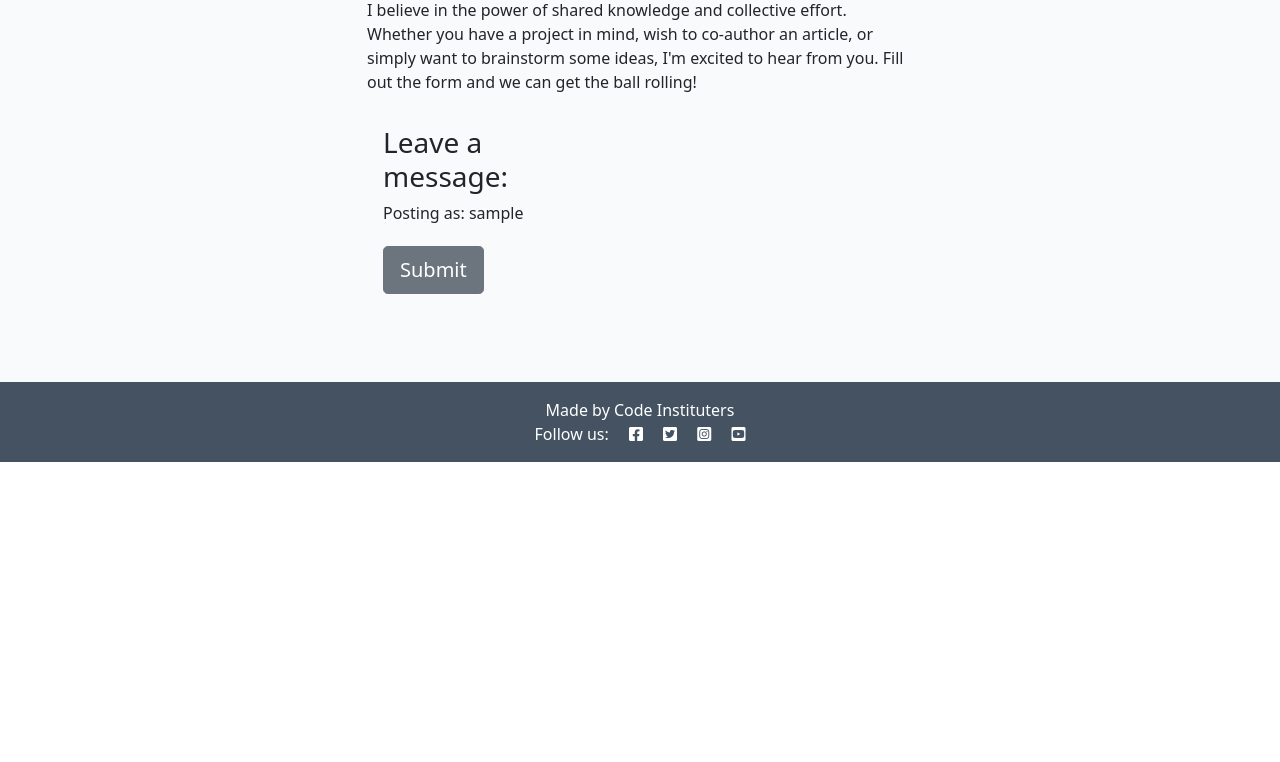
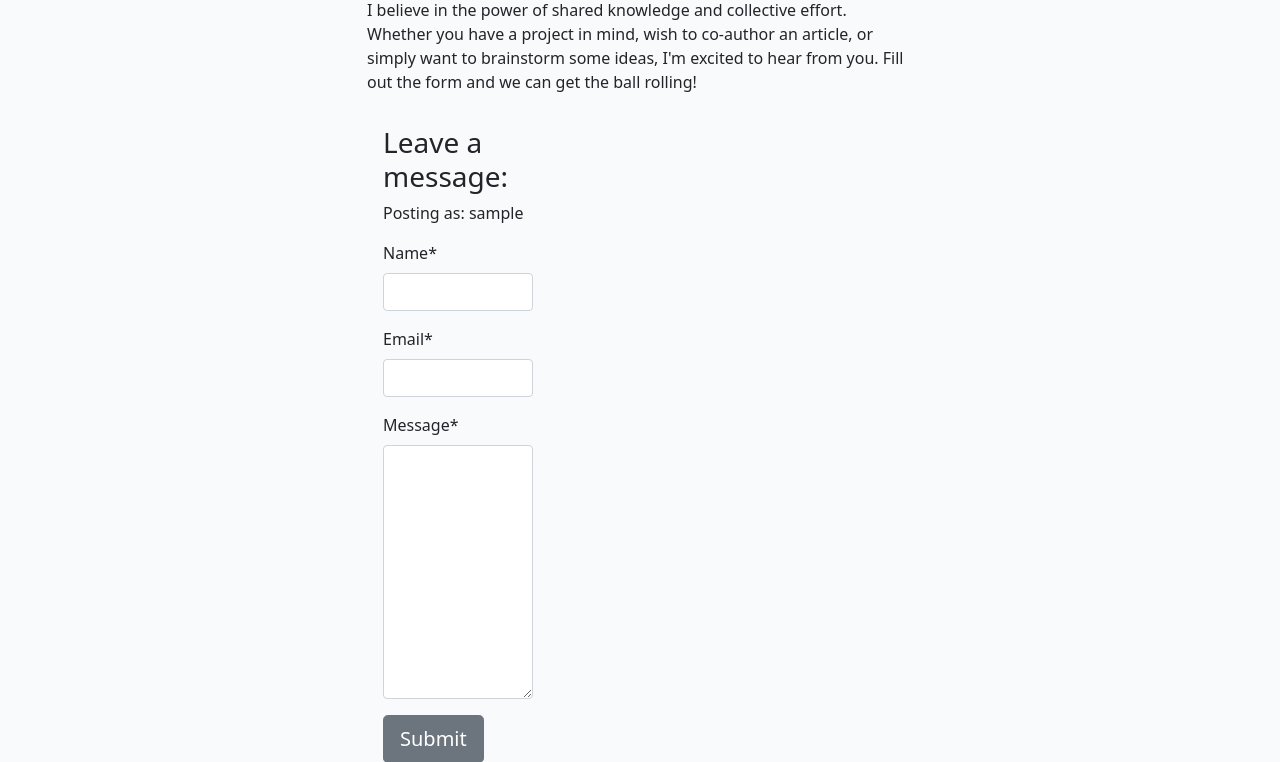
Before and after one commit to MaxBWiseman/django_blog, a Django app: page /about/ in a window 1280 px wide. Shown: the part 551-1313 px from the top of the page. Before the commit the page ends 1013 px from the top, so only its background shows below. Run offline with Django 4.2, Linux system fonts and the light colour scheme; the visitor is signed in with stand-in values (Sample User, id 1); data that the repository does not hold is empty; some libraries are stand-ins or nearby versions.

Commit message:
Refactor CollaborateRequestForm to use ModelForm in about/forms.py

```diff
--- a/about/forms.py
+++ b/about/forms.py
@@ -2,7 +2,7 @@ from .models import CollaborateRequest
 from django import forms
 
 
-class CollaborateRequestForm(forms.Form):
+class CollaborateRequestForm(forms.ModelForm):
     class Meta:
         model = CollaborateRequest
         fields = ('name', 'email', 'message')
--- a/about/templates/about/about.html
+++ b/about/templates/about/about.html
@@ -38,7 +38,7 @@
                     {% if user.is_authenticated %}
                     <h3>Leave a message:</h3>
                     <p>Posting as: {{ user.username }}</p>
-                    <form id="collaborateRequestForm" method="post" style="margin-top: 1.3em;">
+                    <form id="collaborateRequestForm" method="post">
                         {{ collaborate_form | crispy }}
                         {% csrf_token %}
                         <button id="submitButton" type="submit" class="btn btn-secondary btn-lg">Submit</button>
--- a/about/views.py
+++ b/about/views.py
@@ -22,8 +22,6 @@ def about_me(request):
     """
     Renders the About page
     """
-    about = About.objects.all().order_by('-updated_on').first()
-# This retrieves the most recent About object from the database
 
     if request.method == "POST":
 # The first argument sent to any Django view function is the request object. Convention states that we give this parameter the name of request as well, for example:
@@ -41,9 +39,10 @@ def about_me(request):
             )
 #  When a prompt message is added, we then display it using the code we added below the nav in base.html.
 
-
-    else:
-        collaborate_form = CollaborateRequestForm()
+    about = About.objects.all().order_by('-updated_on').first()
+# This retrieves the most recent About object from the database
+    collaborate_form = CollaborateRequestForm()
+# This creates a new instance of the CollaborateRequestForm so that it can be passed to the template after a user submits a request
 
     return render(
         request,
```
